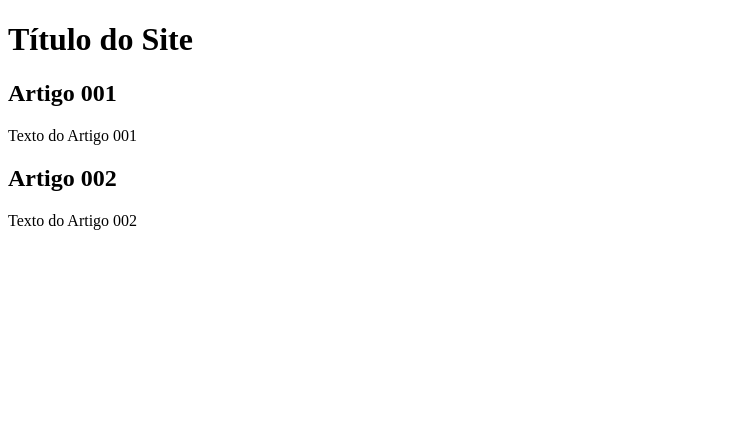
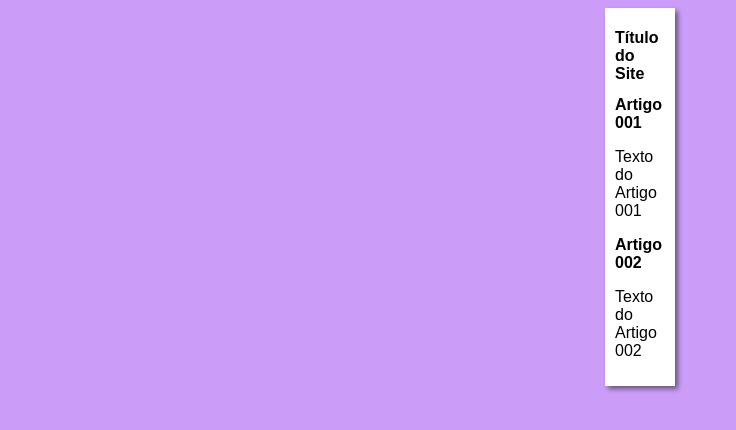
Before and after one commit to HeitorAfonso/projeto-teste, a plain HTML site: page index.html in a window 1280 px wide. Shown: the whole page, without its empty margins (0-736 px from the left). Drawn offline with Linux system fonts and the light colour scheme.

Commit message:
Iniciei o design

```diff
--- /dev/null
+++ b/estilos/style.css
@@ -0,0 +1,16 @@
+* {
+    font-family: Arial, Helvetica, sans-serif;
+    font-size: 16px;
+}
+
+body {
+    background-color: rgb(204, 157, 248)
+}
+
+main {
+    background-color: white;
+    width: 50px;
+    margin: auto;
+    padding: 10px;
+    box-shadow: 3px 3px 5px rgba(0, 0, 0, 0.473);
+}
--- a/index.html
+++ b/index.html
@@ -5,6 +5,7 @@
     <meta http-equiv="X-UA-Compatible" content="IE=edge">
     <meta name="viewport" content="width=device-width, initial-scale=1.0">
     <title>Título do Site</title>
+    <link rel="stylesheet" href="estilos/style.css">
 </head>
 <body>
     <main>
```
